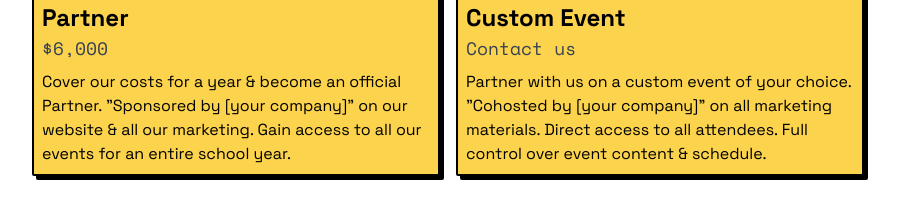
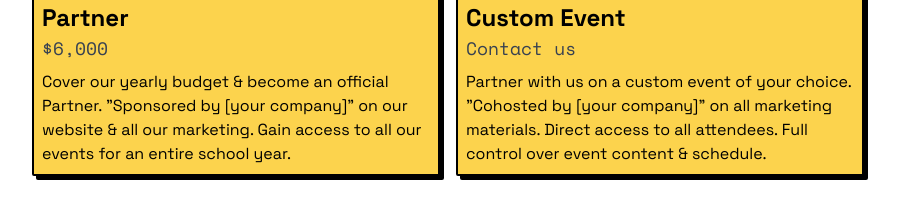
Before and after one commit to purduehackers/site, a Next.js app: page /sponsor in a window 1280 px wide. Shown: the part 3389-3601 px from the top of the page, without its empty margins (192-1091 px from the left). Built offline with nearby package versions, Linux system fonts and the light colour scheme.

Commit message:
Update sponsor.mdx

```diff
--- a/components/sponsor/sponsor.mdx
+++ b/components/sponsor/sponsor.mdx
@@ -93,7 +93,7 @@ In return, we will partner with you on a workshop, Hack Night, or other event of
 <Tier
   title="Partner"
   price={6000}
-  description={`Cover our costs for a year & become an official Partner. "Sponsored by [your company]" on our website & all our marketing. Gain access to all our events for an entire school year.`}
+  description={`Cover our yearly budget & become an official Partner. "Sponsored by [your company]" on our website & all our marketing. Gain access to all our events for an entire school year.`}
 />
 
 <Tier
```
